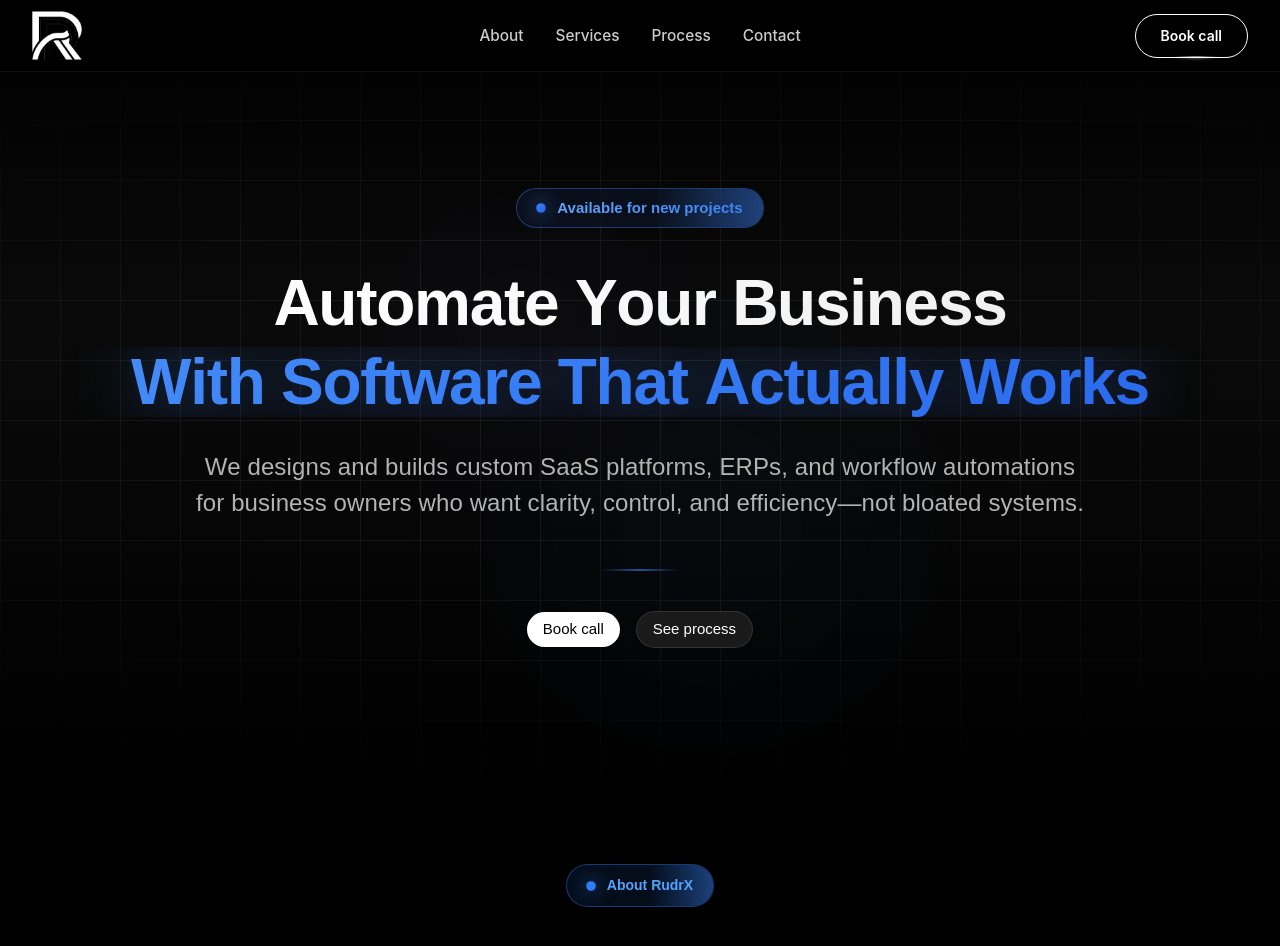
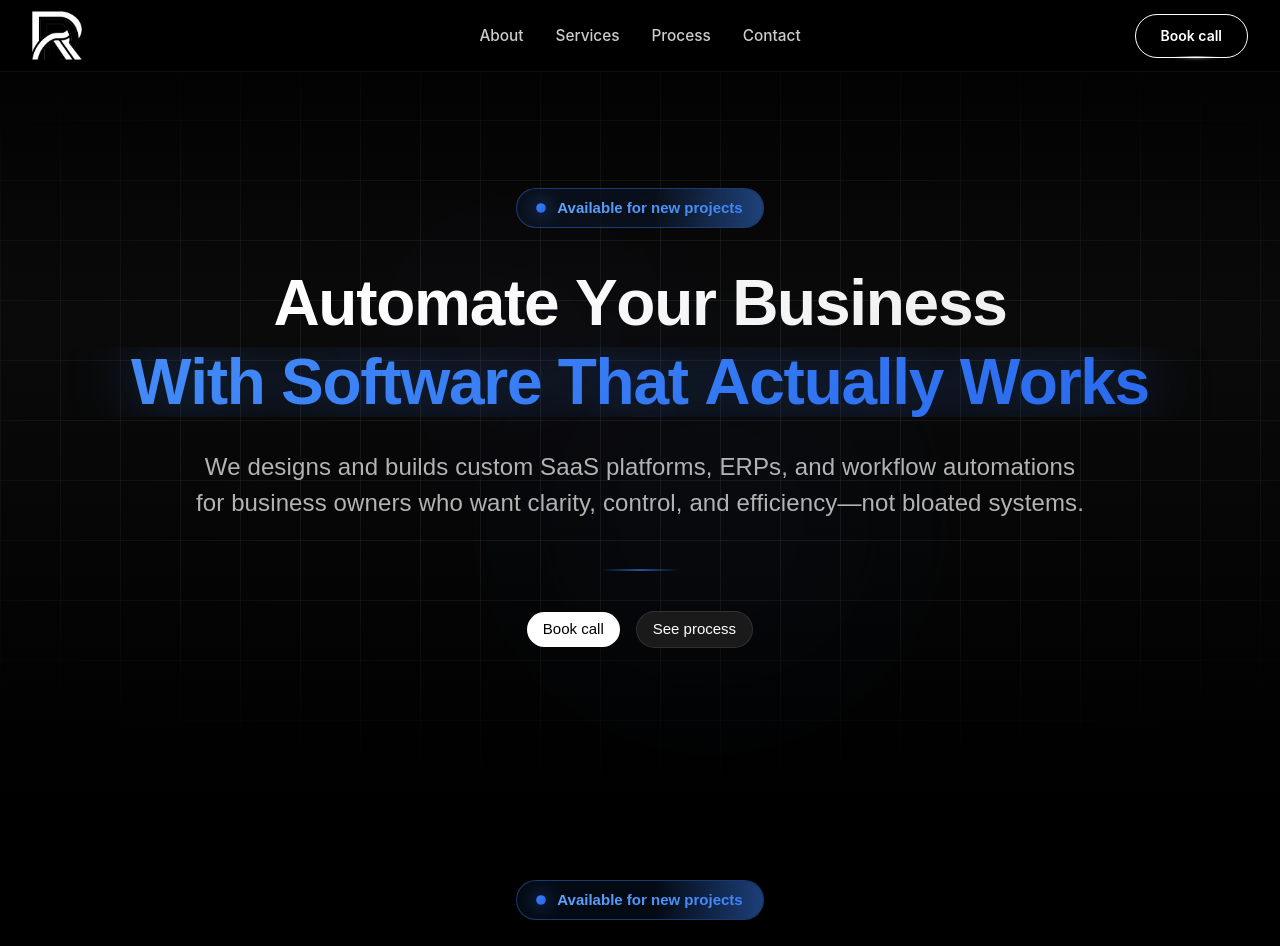
Before and after one commit to dharmikBhadra83/rudraXdharmik, a Next.js app: page / in a window 1280 px wide. Shown: the top 946 px of the page. Built offline with nearby package versions, Linux system fonts and the light colour scheme; grey boxes are pictures that could not be loaded.

Commit message:
temp about commented out

```diff
--- a/src/app/page.tsx
+++ b/src/app/page.tsx
@@ -21,7 +21,7 @@ export default function Home() {
     <div className="min-h-screen bg-black text-white">
       <Navbar />
       <HeroSection />
-      <AboutSection />
+      {/* <AboutSection /> */}
       {/* <JourneySection /> */}
       {/* <DifferentiatorSection /> */}
       <ServicesSection />
```
